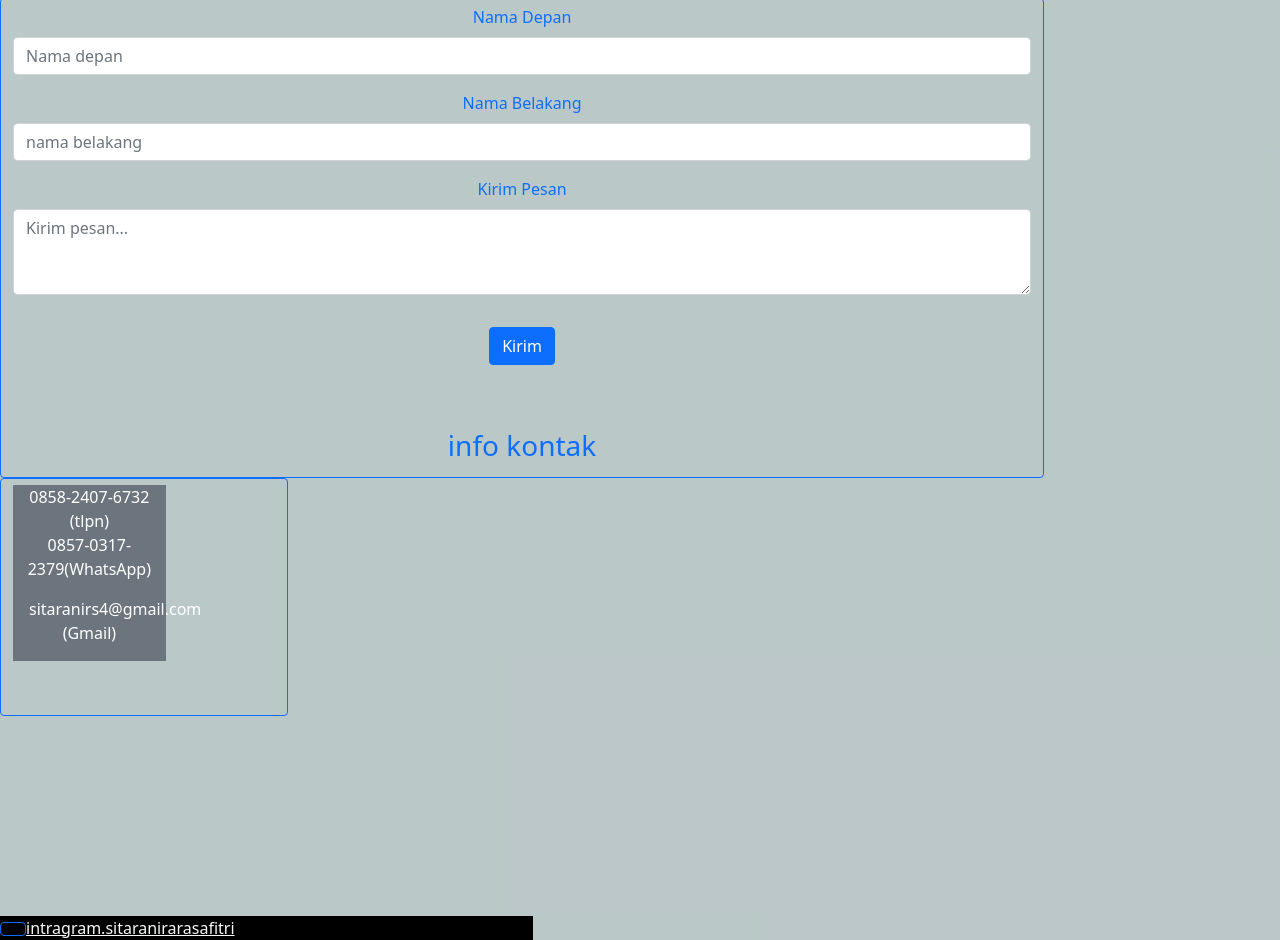
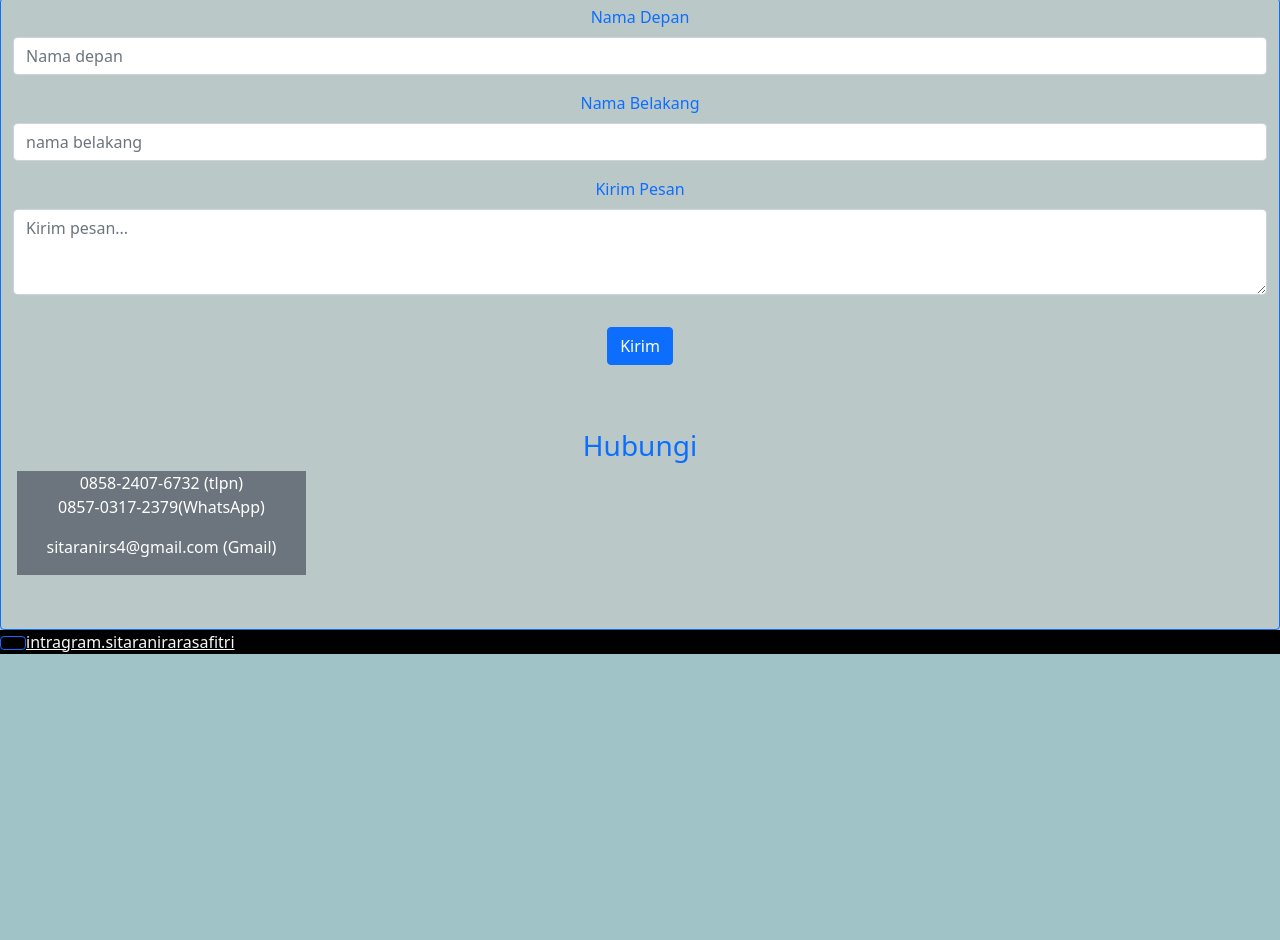
Before and after one commit to sitaranirarasafitri08-cloud/sitaranirarasafitrii, a plain HTML site: page index.html in a window 1280 px wide. Shown: the part 2139-3079 px from the top of the page. After the commit the page ends 2793 px from the top, so only its background shows below. Drawn offline with nearby package versions, Linux system fonts and the light colour scheme.

Commit message:
Update index.html

```diff
--- a/index.html
+++ b/index.html
@@ -136,18 +136,20 @@
   <div class="col-12 mb-5" >
     <button type="submit" class="btn btn-primary">Kirim</button>
   </div>
-   <h3 id="Hubungi">info kontak</h3>
+   <h3 id="Hubungi">Hubungi</h3>
+  <div class="row">
   <div class="col-5">
    <div class=" bg-secondary text-white col-7 ">0858-2407-6732 (tlpn)</div>
    <div class="bg-secondary text-white col-7">0857-0317-2379(WhatsApp)</div>
    <div class="p-3 mb-5 bg-secondary text-white col-7">sitaranirs4@gmail.com (Gmail)
-  </di>
+  </div>
+  </div>
 </form>
-      </div>
+   </div>
     <!--akhir keempat-->
 
     <!-- terakhir-->
-        <div style=" background-color: #000000;margin-top: 200px" >
+        <div style=" background-color: #000000;margin-top: 0 auto" >
           <a href="https://instagram.com/sitarani.rs?igsh=eGExN3BteDcTFk" class="link-light">intragram.sitaranirarasafitri</a>
         </div>
      <!--terakhir-->
```
